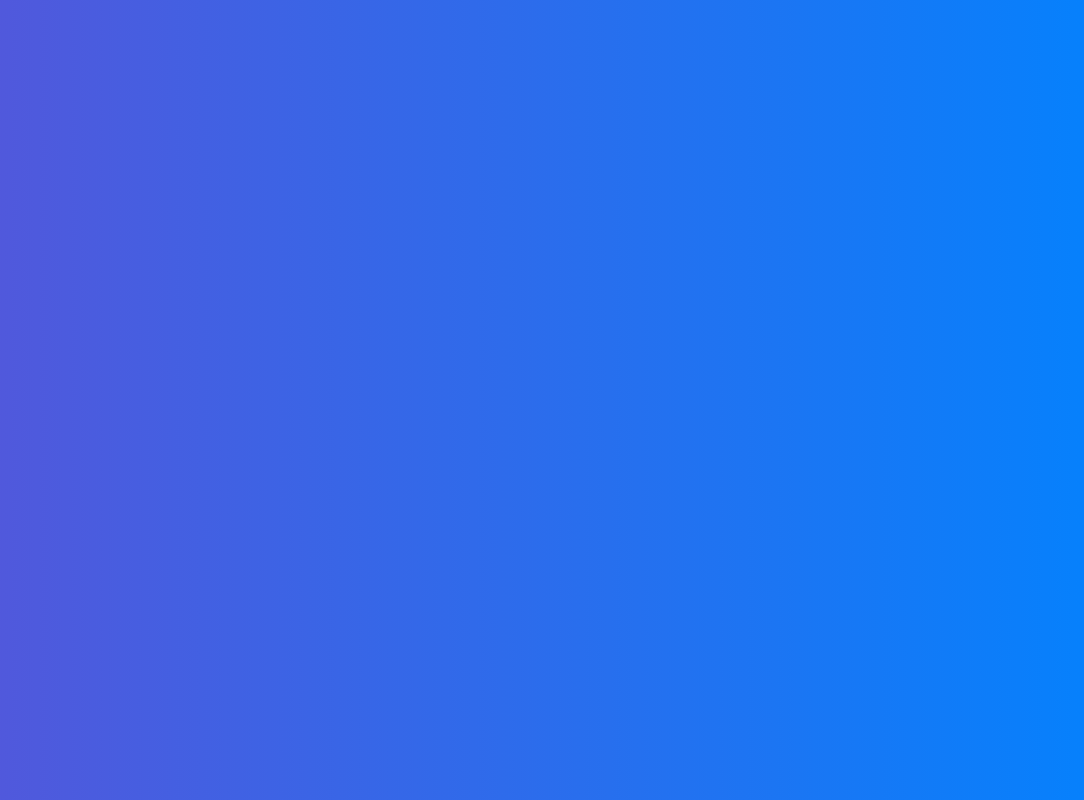
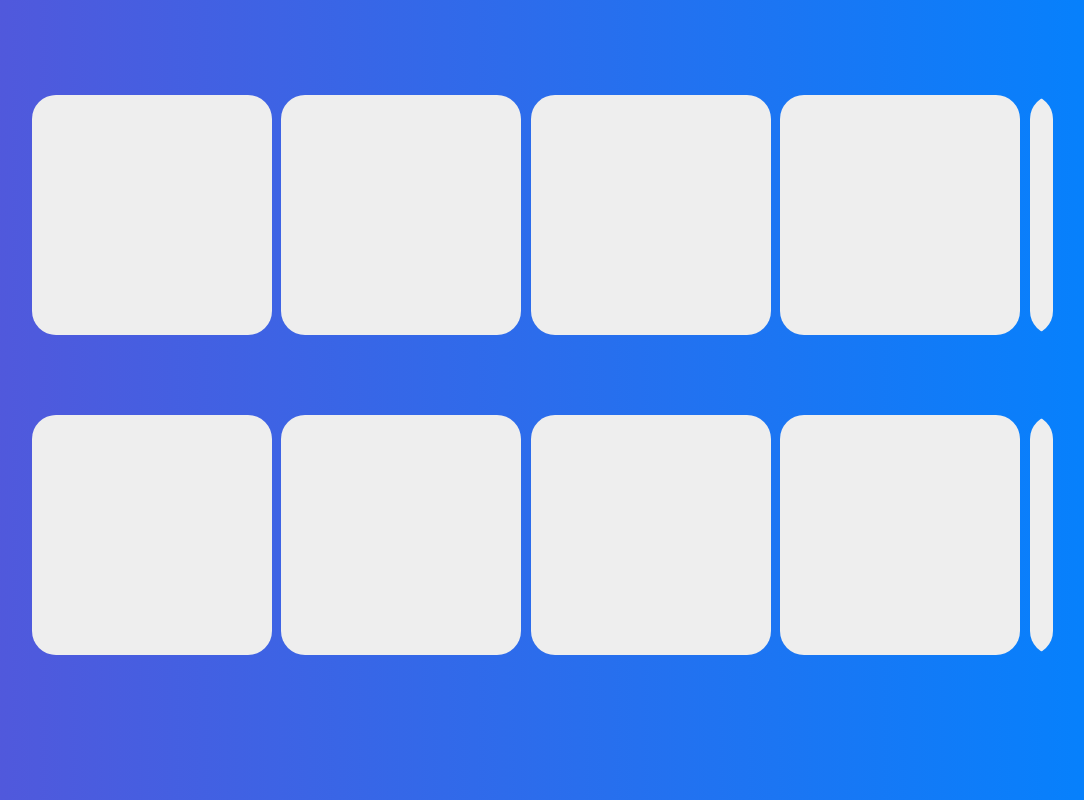
Before and after one commit to MiladZiai/Musistik, a Node server app: page /library in a window 1280 px wide. Shown: the part 83-883 px from the top of the page, without its empty margins (99-1183 px from the left). Run offline with Node 20, Linux system fonts and the light colour scheme; some libraries are stand-ins or nearby versions; some web fonts are replaced.

Commit message:
GUI for library done

```diff
--- a/src/routes/discover.js
+++ b/src/routes/discover.js
@@ -6,4 +6,6 @@
 })
 
 
+
+
 module.exports = router
--- a/views/layouts/main.hbs
+++ b/views/layouts/main.hbs
@@ -39,7 +39,7 @@
             <section class="navbar-section sign">
                 <div class="input-group input-inline">
                     {{#if isLoggedIn}}
-                        <a href="/signOut" class="btn btn-error" style="border-radius: 4vh;">Sign Out</a>
+                        <a href="/signOut" class="btn btn-primary" style="border-radius: 4vh;">Sign Out</a>
                     {{else}}
                         <a href="/signIn" class="btn" style="margin-right: 1vh; border-radius: 4vh">Sign In</a>
                         <a href="/signUp" class="btn btn-primary" style="border-radius: 4vh;">Sign Up</a>
--- a/views/library.hbs
+++ b/views/library.hbs
@@ -1,3 +1,56 @@
 <div class="contact1">
+    <div class="wrapper">
+        <div class="section-library">
+            <div class="box-section-library">
 
+            </div>
+            <div class="box-section-library">
+
+            </div>
+            <div class="box-section-library">
+
+            </div>
+            <div class="box-section-library">
+
+            </div>
+            <div class="box-section-library">
+
+            </div>
+            <div class="box-section-library">
+
+            </div>
+            <div class="box-section-library">
+
+            </div>
+            <div class="box-section-library">
+
+            </div>
+        </div>
+        <div class="section-library">
+            <div class="box-section-library">
+
+            </div>
+            <div class="box-section-library">
+
+            </div>
+            <div class="box-section-library">
+
+            </div>
+            <div class="box-section-library">
+
+            </div>
+            <div class="box-section-library">
+
+            </div>
+            <div class="box-section-library">
+
+            </div>
+            <div class="box-section-library">
+
+            </div>
+            <div class="box-section-library">
+
+            </div>
+        </div>
+    </div>
 </div>
--- a/views/public/css/layout.css
+++ b/views/public/css/layout.css
@@ -89,7 +89,6 @@
 @media (min-width: 600px) {
     #grid { grid-template-columns: repeat(2, 1fr); }
 }
-
 @media (min-width: 600px) {
     #grid { grid-template-columns: repeat(3, 1fr); }
 }
@@ -99,7 +98,6 @@
     color: white;
     object-fit: cover;
 }
-
 .bottom-left {
     position: absolute;
     bottom: 0px;
@@ -131,3 +129,53 @@
     padding: 3rem;
     overflow-y: scroll;
 }
+
+/******************* Library Scrolling Container ******************/
+
+.section-library{
+    /*
+    width: 80vw;
+    background: #fff;
+    height: 12rem;
+    border-radius: 3vh;
+    overflow-x: scroll;
+    overflow-y: hidden;
+    margin: 4rem 5rem 4rem 5rem;
+
+    display: -webkit-box;
+    display: -webkit-flex;
+    display: -moz-box;
+    display: -ms-flexbox;
+    display: flex;
+    flex-wrap: wrap;
+    justify-content: space-between;
+    align-items: center;*/
+
+    margin: 4rem 5rem 4rem 5rem;
+    width: 80vw;
+    height: 12rem;
+    white-space: nowrap;
+    position: relative;
+    overflow-x: scroll;
+    overflow-y: hidden;
+    -webkit-overflow-scrolling: touch;
+    border-radius: 3vh;
+}
+.box-section-library{/*
+    display: inline-block;
+    text-align: left;
+    margin: 2vw 2vw 2vw 2vw;
+    border-radius: 2vh;
+    width: 13vw;
+    height: 13vw;
+    background-color: #000000;*/
+    border-radius: 3vh;
+    width: 240px;
+    height: 240px;
+    background-color: #eee;
+    float: none;
+
+    margin: 0 0.25%;
+    display: inline-block;
+    zoom: 1;
+}
```
Also changed, not shown: views/discover.hbs (+5 -5 lines).
